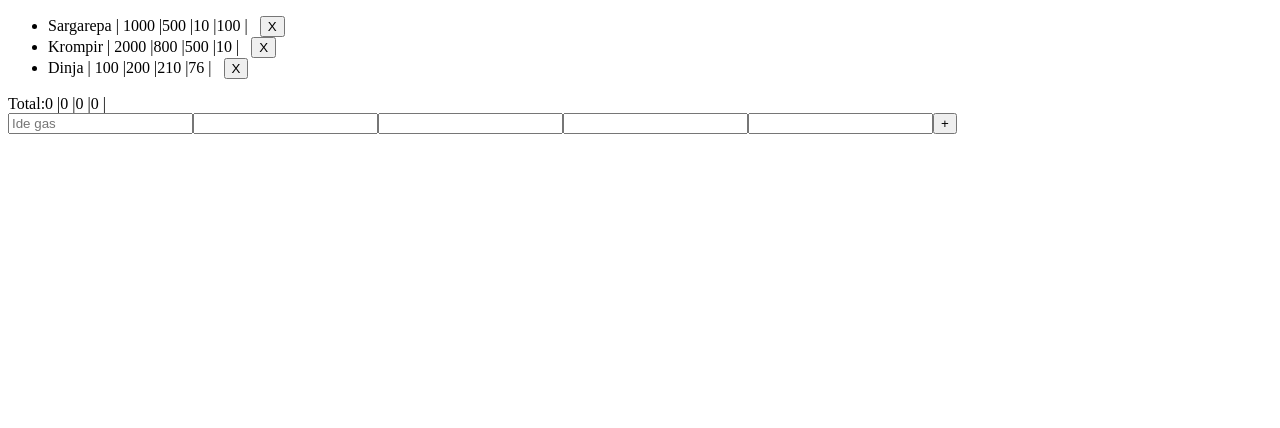
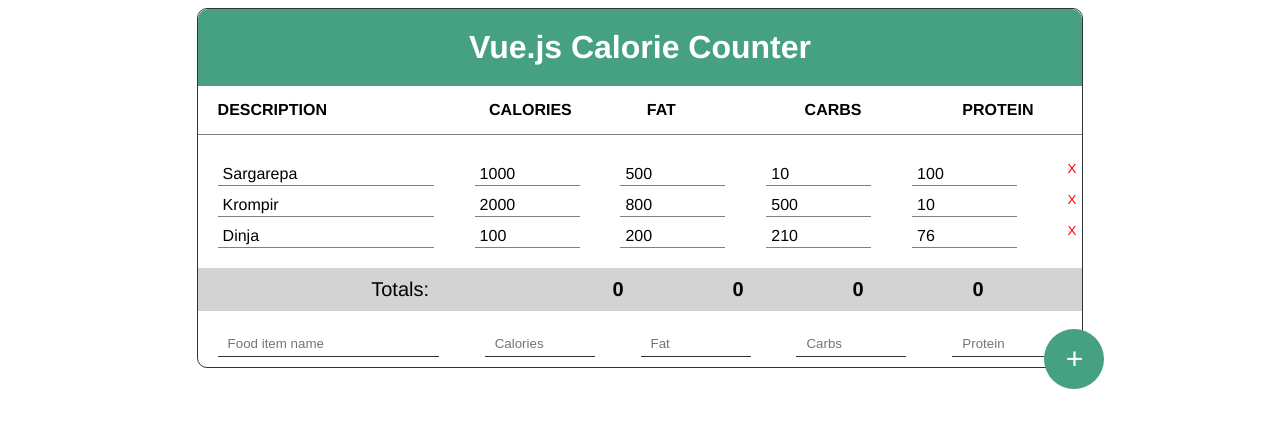
Before and after one commit to nlukic97/calorieCounterApp, a Vue app: page / in a window 1280 px wide. Shown: the top 428 px of the page. Built offline with nearby package versions, Linux system fonts and the light colour scheme.

Commit message:
design- work in progress

```diff
--- a/src/components/HelloWorld.vue
+++ b/src/components/HelloWorld.vue
@@ -1,24 +1,36 @@
 <template>
   <div class="hello">
+    <h1>Vue.js Calorie Counter</h1>
+    <div id="titles">
+      <span>description </span>
+      <span>calories</span>
+      <span>fat</span>
+      <span>carbs</span>
+      <span>protein</span>
+    </div>
+
     <ul>
       <li v-for="(item, index) in listOfItems" v-bind:key="index">
-        <span>{{item.name}} |</span> <!--ovo v-bind nam treba ako vucemo neki data iz vue-a. Koji god attribut, ovo ce raditi -->
-        <span>{{item.calories}} |</span>
-        <span>{{item.carbs}} |</span>
-        <span>{{item.fat}} |</span>
-        <span>{{item.prot}} |</span>
+        <span>{{item.name}}</span> <!--ovo v-bind nam treba ako vucemo neki data iz vue-a. Koji god attribut, ovo ce raditi -->
+        <span>{{item.calories}}</span>
+        <span>{{item.carbs}}</span>
+        <span>{{item.fat}}</span>
+        <span>{{item.prot}}</span>
         &nbsp; <!-- no break space entity. Pravi mali razmak. -->
-        <button v-on:click="removeItem(index)">X</button> <!--prosledjuje se index koji je kao gore, kao parametar -->
+        <button v-on:click="removeItem(index)">X</button>
+        <!--prosledjuje se index koji je kao gore, kao parametar -->
       </li> <!--Loop za hvatanje informacija. item je element, index je broj -->
     </ul>
-    <div>
-      <span>Total:</span>
-      <span>{{totals.totalCal}} |</span>
-      <span>{{totals.totalCarbs}} |</span>
-      <span>{{totals.totalFat}} |</span>
-      <span>{{totals.totalProt}} |</span>
+
+    <div id="totals">
+      <span>Totals:</span>
+      <span>{{totals.totalCal}}</span>
+      <span>{{totals.totalCarbs}}</span>
+      <span>{{totals.totalFat}}</span>
+      <span>{{totals.totalProt}}</span>
     </div>
-    <div>
+
+    <div id="newItem">
       <input v-bind:placeholder="placeholderValues.inputNameText" v-model="newValues.newName" type="text">
       <input v-bind:placeholder="placeholderValues.inputCalorieText" v-model="newValues.newCalories" type="number">
       <input v-bind:placeholder="placeholderValues.inputCarbsText" v-model="newValues.newCarbs" type="number">
@@ -35,11 +47,11 @@ export default {
   data: function(){
     return {
       placeholderValues:{
-        inputNameText:'Ide gas',
-        inputCalorieText:'',
-        inputCarbsText:'',
-        inputFatText:'',
-        inputProteinText:''
+        inputNameText:'Food item name',
+        inputCalorieText:'Calories',
+        inputCarbsText:'Fat',
+        inputFatText:'Carbs',
+        inputProteinText:'Protein'
         },
       newValues:{
         newName:'',
@@ -119,5 +131,125 @@ export default {
 
 <!-- Add "scoped" attribute to limit CSS to this component only -->
 <style scoped lang='scss'>
+  .hello {
+    min-width:650px;
+    width:70%;
+    margin: 0 auto;
+    border:1px solid #333;
+    position: relative; //stavio sam ovde posto je tu dodata sirina (za button)
+    font-family: 'Helvetica';
+    border-radius: 10px;
+    h1{
+      background-color:rgb(70, 161, 131);
+      color: #fff;
+      margin:0;
+      padding:20px 0;
+      text-align: center;
+      border-top-left-radius: inherit;
+      border-top-right-radius: inherit;
+    }
+    #titles {
+      text-transform: uppercase;
+      display:flex;
+      justify-content: space-between;
+      padding:10px 15px;
+      border-bottom:1px solid gray;
+      font-weight: bold;
+      span {
+        display:inline-block;
+        width:100px;
+        padding:5px 5px 5px 5px;
+        &:nth-child(1){
+          width:25%;
+        }
+      }
+    }
+    ul {
+      padding:0;
+      margin:0;
+      padding:20px;
+      li{
+        list-style-type: none;
+        margin:0;
+        padding:0;
+        display:flex;
+        justify-content: space-between;
+        display:relative;
+        padding-top:5px;
+        span {
+          display:inline-block;
+          width:100px;
+          padding:5px 0 2px 5px;
+          border-bottom: 1px solid gray;
+          &:nth-child(1){
+            width:25%;
 
+          }
+        }
+        button {
+          position: absolute;
+          right:0;
+          color:red;
+          background-color: #fff;
+          border:none;
+          &:hover {
+            cursor: pointer;
+            color:#fff;
+            background-color: red;
+          }
+        }
+
+      }
+    }
+    #totals {
+      display:flex;
+      justify-content: flex-end;
+      background-color:lightgray;
+      span {
+        display: inline-block;
+        padding:10px;
+        width:100px;
+        font-weight: bold;
+        font-size:20px;
+        &:nth-child(1){
+          width:25%;
+          font-weight: normal;
+        }
+      }
+    }
+    #newItem {
+      display: flex;
+      justify-content: space-between;
+      padding:20px 20px 10px;
+      input {
+        border:none;
+        border-bottom:1px solid #333;
+        width:100px;
+        padding:5px 0 5px 10px;
+        display:inline-block;
+        &:nth-child(1){
+            width:25%;
+          }
+        &:focus {
+          outline:none;
+        }
+      }
+      button {
+        position:absolute;
+        right:-22px;
+        bottom:-22px;
+        border-radius: 50%;
+        background-color: rgb(70, 161, 131);
+        width:60px;
+        height:60px;
+        color:#fff;
+        font-size:30px;
+        border:none;
+        &:hover {
+          background-color:rgb(93, 218, 176);
+          cursor:pointer;
+        }
+      }
+    }
+  }
 </style>
```
